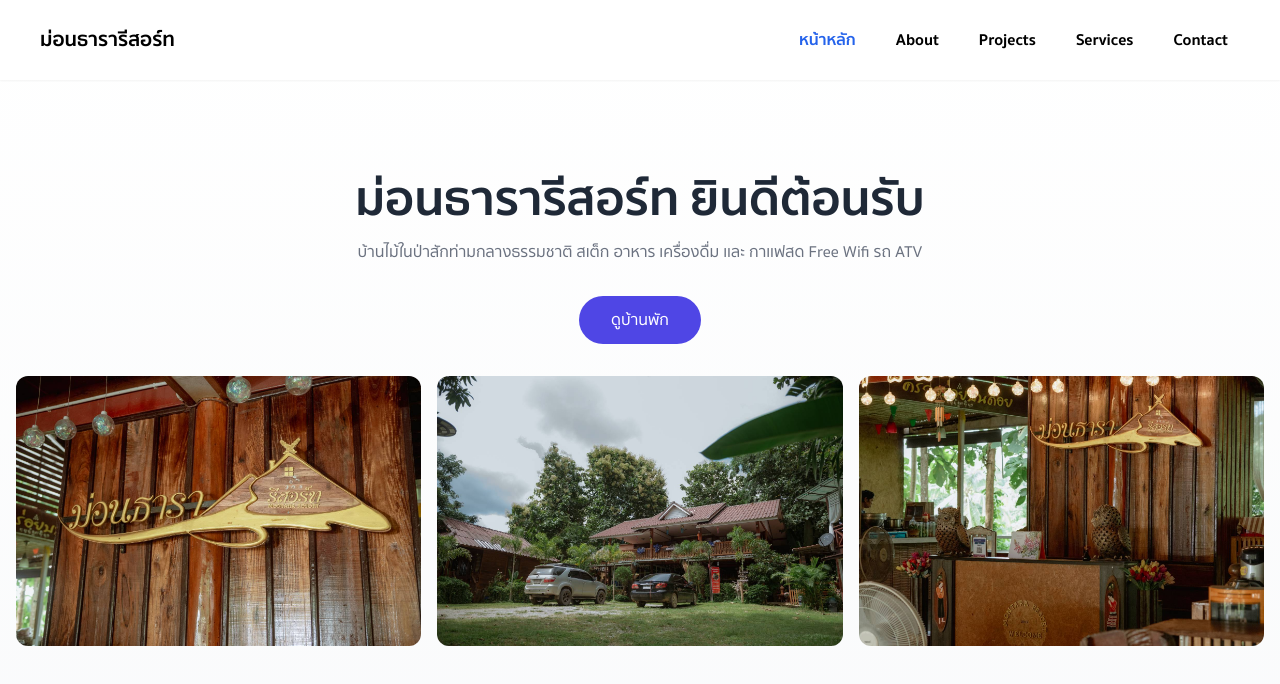
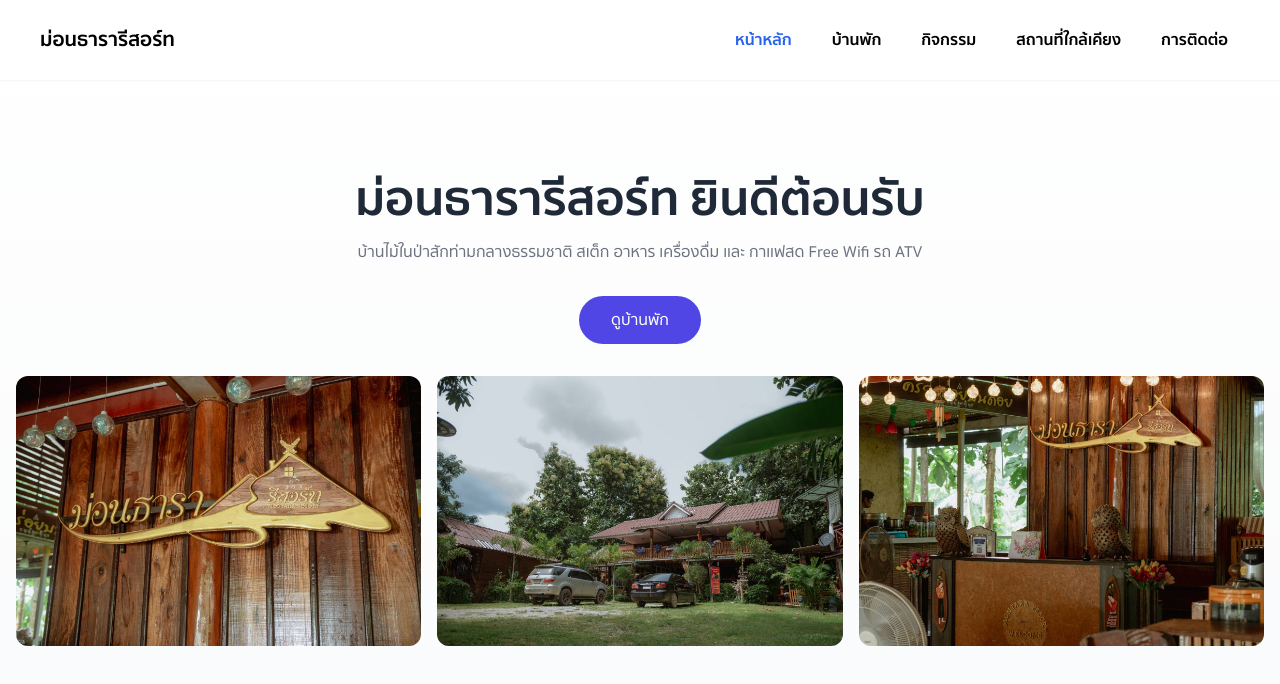
Before and after one commit to Theerat22/montara, a Next.js app: page /home in a window 1280 px wide. Shown: the top 684 px of the page. Built offline with nearby package versions, Linux system fonts and the light colour scheme.

Commit message:
update Navbar

```diff
--- a/app/components/Navbar.tsx
+++ b/app/components/Navbar.tsx
@@ -33,29 +33,29 @@ const Navbar: React.FC = () => {
                       หน้าหลัก
                   </Link>
                   <Link
-                    href="#about" scroll={false}
+                    href="#rooms" scroll={false}
                     onClick={() => scrollToSection("about")}
                     className="cursor-pointer text-black font-semibold px-3 py-2 text-md hover:font-black"
                     >
-                      About
+                      บ้านพัก
                   </Link>
-                  <Link href="#work" scroll={false}
+                  <Link href="#activities" scroll={false}
                       onClick={() => scrollToSection("work")}
                       className="cursor-pointer text-black font-semibold px-3 py-2 text-md hover:font-black"
                     >
-                      Projects
+                      กิจกรรม
                   </Link>
                   <Link href="#services" scroll={false}
                       onClick={() => scrollToSection("services")}
                       className="cursor-pointer text-black font-semibold px-3 py-2 text-md hover:font-black"
                     >
-                      Services
+                      สถานที่ใกล้เคียง
                   </Link>
                   <Link href="#contact" scroll={false}
                       onClick={() => scrollToSection("contact")}
                       className="cursor-pointer text-black font-semibold px-3 py-2 text-md hover:font-black"
                     >
-                      Contact
+                      การติดต่อ
                   </Link>
                 </div>
               </div>
```
